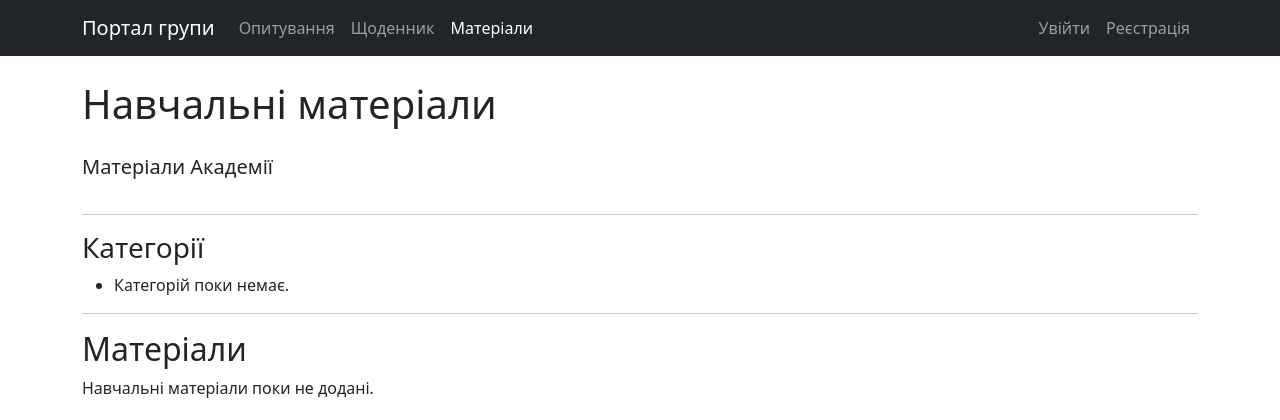
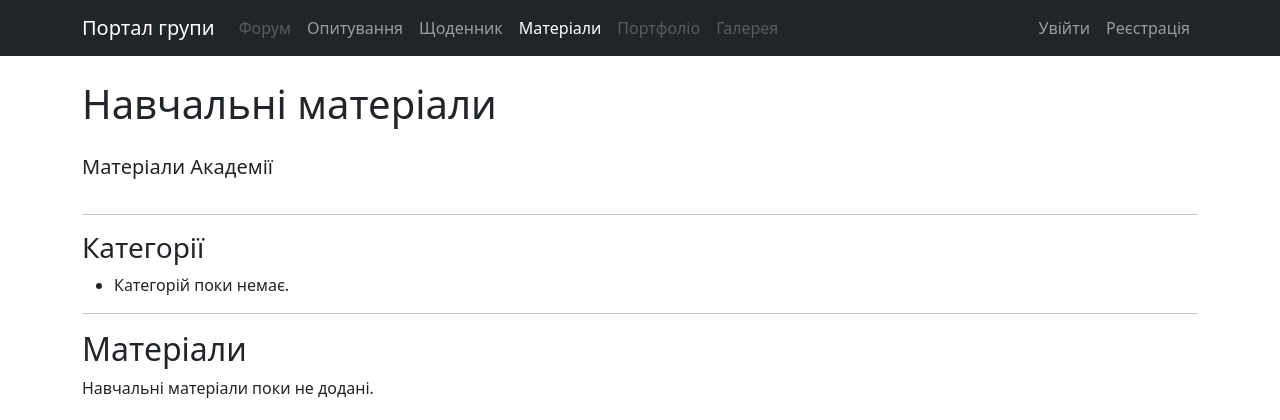
Before and after one commit to Angellllna/group-portal_26_08, a Django app: page /materials/ in a window 1280 px wide. Shown: the top 420 px of the page. Run offline with Django 5.2, Linux system fonts and the light colour scheme; data that the repository does not hold is empty; parts of the project's set-up code (start-up, migrations or seed data) failed here and were passed over.

Commit message:
HOME-3 – у меню всі модулі проєкту, зайві заглушки прибрано
Меню приведено до фактичного складу модулів: FOR, POL, DIA, MAT, POR, GAL
(HOME — це бренд, AUTH — права частина меню). Прибрано заглушки Подій,
Оголошень і Голосування — таких модулів у проєкті немає.

Форум, Портфоліо й Галерея тепер видимі пунктами меню, а не HTML-коментарем:
поки застосунку немає в config/urls.py, це <span class="nav-link disabled">
з підказкою «Модуль у розробці», бо {% url %} падає з NoReverseMatch.
Поруч лишено готовий рядок із {% url %}, який автор модуля просто розкоментує.

З головної прибрано картки «Події» та «Оголошення» — лишилося 6 карток,
рівно за списком модулів.

Co-Authored-By: Claude Opus 5 (1M context) <noreply@anthropic.com>

```diff
--- a/templates/includes/navbar.html
+++ b/templates/includes/navbar.html
@@ -1,10 +1,12 @@
 {# Головне меню сайту. #}
-{# Коли твій модуль готовий — розкоментуй свій пункт меню. #}
-{# УВАГА: {% url %} падає з помилкою, якщо такого маршруту ще немає, #}
-{# тому не розкоментовуй пункт раніше, ніж додав свій app у config/urls.py. #}
+{# У меню перелічені всі модулі проєкту. Модуль, якого ще немає в config/urls.py, #}
+{# показується неактивним пунктом: {% url %} падає з NoReverseMatch, поки маршруту #}
+{# не існує. Коли твій модуль готовий — заміни <span class="nav-link disabled"> #}
+{# на <a class="nav-link" href="{% url '...' %}">. #}
 <nav class="navbar navbar-expand-lg navbar-dark bg-dark">
     <div class="container">
 
+        {# HOME — головна сторінка #}
         <a class="navbar-brand" href="{% url 'home' %}"
            {% if request.path == '/' %}aria-current="page"{% endif %}>Портал групи</a>
 
@@ -19,32 +21,48 @@
 
             <ul class="navbar-nav me-auto">
 
-                {# окремого пункту «Головна» немає: на головну веде бренд «Портал групи» #}
-                {# <li class="nav-item"><a class="nav-link" href="{% url 'forum:thread-list' %}">Форум</a></li> #}
+                {# FOR — форум #}
+                <li class="nav-item">
+                    <span class="nav-link disabled" aria-disabled="true"
+                          title="Модуль у розробці">Форум</span>
+                    {# готово: <a class="nav-link" href="{% url 'forum:thread-list' %}">Форум</a> #}
+                </li>
 
+                {# POL — система опитувань #}
                 <li class="nav-item">
                     <a class="nav-link{% if '/polls/' in request.path %} active{% endif %}"
                        href="{% url 'polls:poll_list' %}">Опитування</a>
                 </li>
 
+                {# DIA — електронний щоденник #}
                 <li class="nav-item">
                     <a class="nav-link{% if '/diary/' in request.path %} active{% endif %}"
                        href="{% url 'diary:student_list' %}">Щоденник</a>
                 </li>
 
+                {# MAT — матеріали #}
                 <li class="nav-item">
                     <a class="nav-link{% if '/materials/' in request.path %} active{% endif %}"
                        href="{% url 'materials:list' %}">Матеріали</a>
                 </li>
 
-                {# <li class="nav-item"><a class="nav-link" href="{% url 'portfolio:portfolio-list' %}">Портфоліо</a></li> #}
-                {# <li class="nav-item"><a class="nav-link" href="{% url 'gallery:photo-list' %}">Галерея</a></li> #}
-                {# <li class="nav-item"><a class="nav-link" href="{% url 'events:event-list' %}">Події</a></li> #}
-                {# <li class="nav-item"><a class="nav-link" href="{% url 'announcements:announcement-list' %}">Оголошення</a></li> #}
-                {# <li class="nav-item"><a class="nav-link" href="{% url 'voting:voting-list' %}">Голосування</a></li> #}
+                {# POR — портфоліо #}
+                <li class="nav-item">
+                    <span class="nav-link disabled" aria-disabled="true"
+                          title="Модуль у розробці">Портфоліо</span>
+                    {# готово: <a class="nav-link" href="{% url 'portfolio:portfolio-list' %}">Портфоліо</a> #}
+                </li>
+
+                {# GAL — галерея #}
+                <li class="nav-item">
+                    <span class="nav-link disabled" aria-disabled="true"
+                          title="Модуль у розробці">Галерея</span>
+                    {# готово: <a class="nav-link" href="{% url 'gallery:photo-list' %}">Галерея</a> #}
+                </li>
 
             </ul>
 
+            {# AUTH — система автентифікації #}
             <ul class="navbar-nav">
                 {% if user.is_authenticated %}
                     <li class="nav-item">
```
Also changed, not shown: core/templates/core/home.html (+0 -44 lines).
